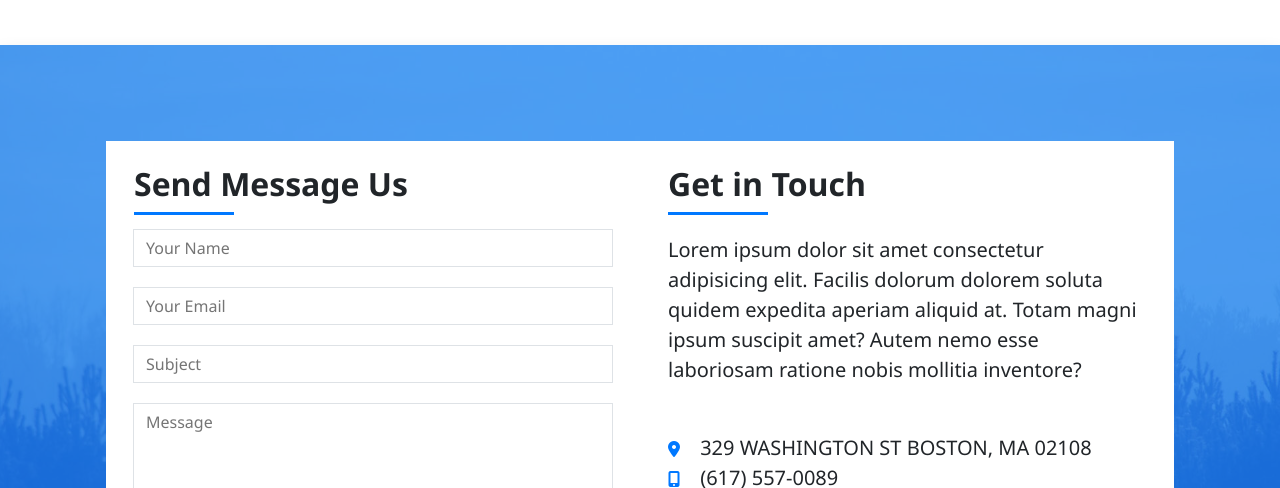
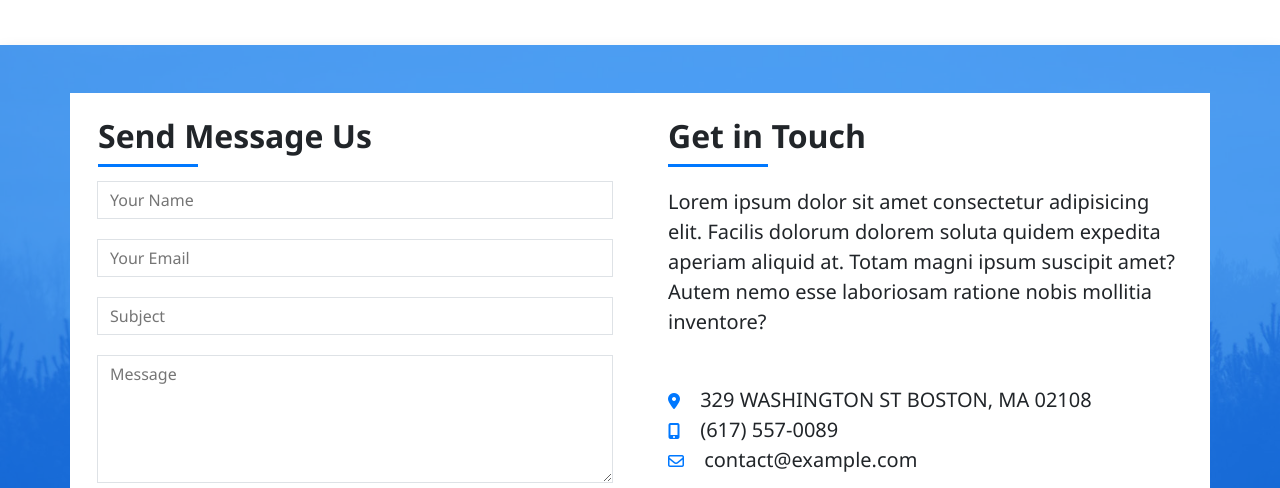
Before and after one commit to KareemEmad52/DevFolio-Bootstrap-web-design, a plain HTML site: page index.html in a window 1280 px wide. Shown: the part 5120-5608 px from the top of the page. Drawn offline with Linux system fonts and the light colour scheme.

Commit message:
edit form section

```diff
--- a/index.html
+++ b/index.html
@@ -673,8 +673,8 @@
     <!-- ------------------- CONTACT SECTION  ------------------------ -->
 
     <section id="contant" class="position-relative contant">
-        <div class="icons-layers  p-5 ps-sm-2 pe-sm-2 shadow ">
-          <div class="container p-5">
+        <div class="icons-layers  p-5 shadow ">
+          <div class="container ">
             <div class="row">
                 <div class="col-md-6 bg-white   head-contact ">
                     <h5 class="fw-semibold  head-form ms-sm-3 mt-4 mb-3 position-relative">Send Message Us</h5>
```
